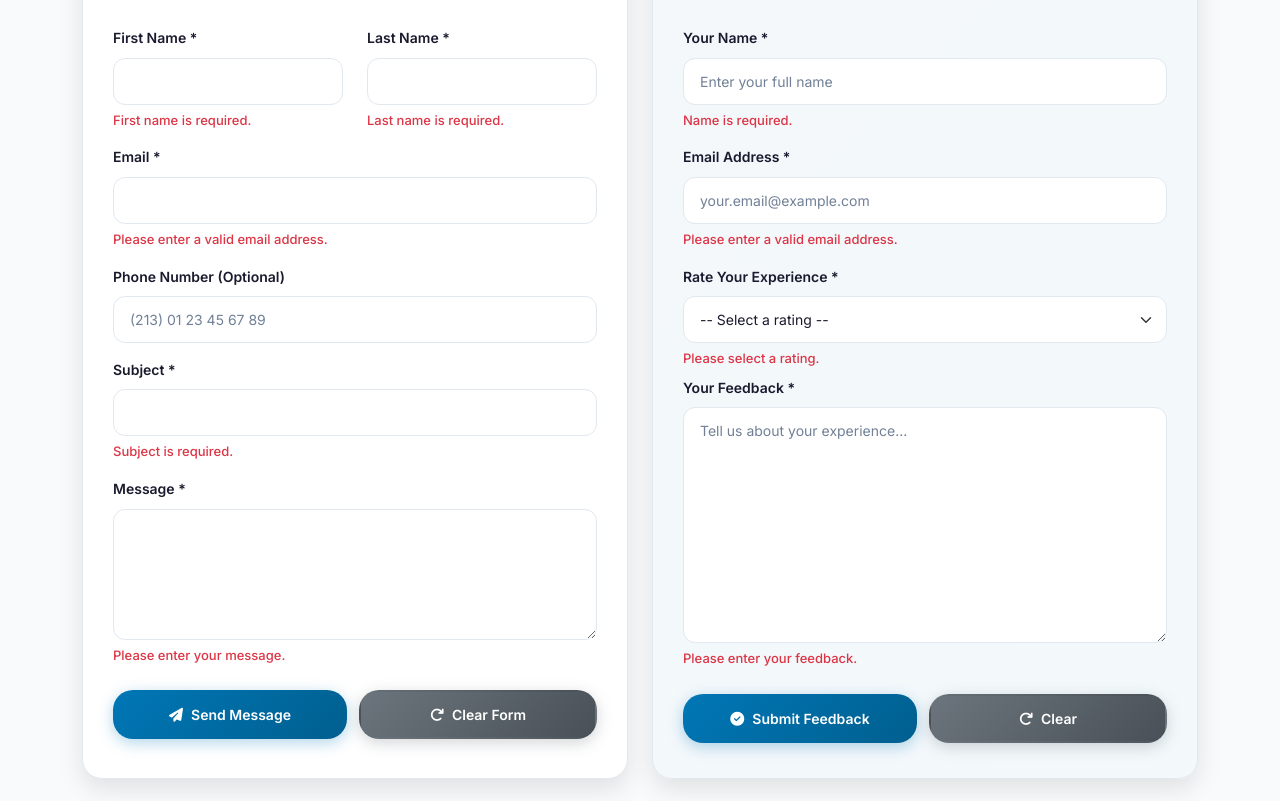
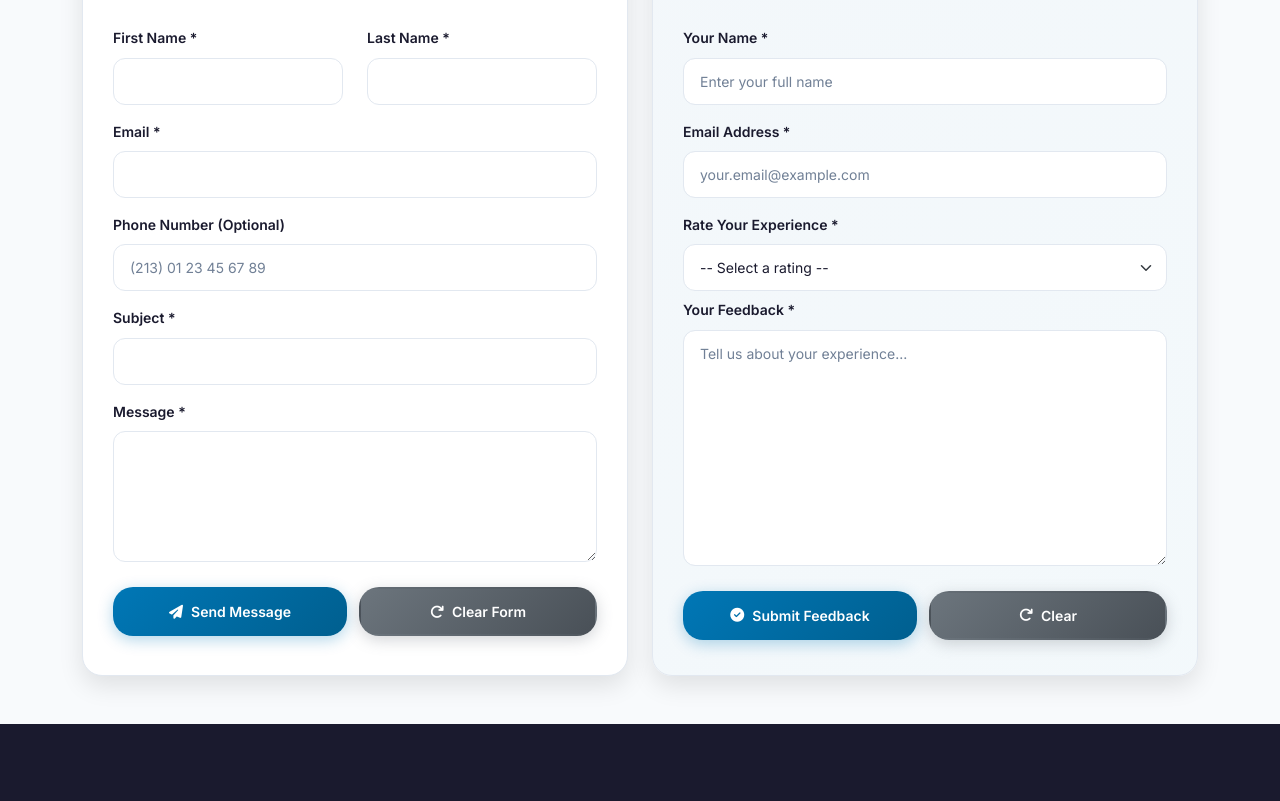
Before and after one commit to Anis-Dje/Clinic, a plain HTML site: page contact.html in a window 1280 px wide. Shown: the part 2021-2822 px from the top of the page. Drawn offline with nearby package versions, Linux system fonts and the light colour scheme.

Commit message:
Last te3 lkhr te3 lkhr khlas

```diff
--- a/contact.html
+++ b/contact.html
@@ -161,19 +161,16 @@
                                 <div class="col-md-6 mb-3">
                                     <label for="contactFirstName" class="form-label">First Name *</label>
                                     <input type="text" class="form-control" id="contactFirstName" required>
-                                    <div class="invalid-feedback">First name is required.</div>
                                 </div>
                                 <div class="col-md-6 mb-3">
                                     <label for="contactLastName" class="form-label">Last Name *</label>
                                     <input type="text" class="form-control" id="contactLastName" required>
-                                    <div class="invalid-feedback">Last name is required.</div>
                                 </div>
                             </div>
 
                             <div class="mb-3">
                                 <label for="contactEmail" class="form-label">Email *</label>
                                 <input type="email" class="form-control" id="contactEmail" required>
-                                <div class="invalid-feedback">Please enter a valid email address.</div>
                             </div>
 
                             <div class="mb-3">
@@ -184,13 +181,11 @@
                             <div class="mb-3">
                                 <label for="contactSubject" class="form-label">Subject *</label>
                                 <input type="text" class="form-control" id="contactSubject" required>
-                                <div class="invalid-feedback">Subject is required.</div>
                             </div>
 
                             <div class="mb-3">
                                 <label for="contactMessage" class="form-label">Message *</label>
                                 <textarea class="form-control" id="contactMessage" rows="5" required></textarea>
-                                <div class="invalid-feedback">Please enter your message.</div>
                             </div>
 
                             <div id="contactSuccessMessage" class="alert alert-success alert-dismissible fade show" style="display: none;">
@@ -226,13 +221,11 @@
                             <div class="mb-3">
                                 <label for="feedbackName" class="form-label">Your Name *</label>
                                 <input type="text" class="form-control" id="feedbackName" placeholder="Enter your full name" required>
-                                <div class="invalid-feedback">Name is required.</div>
                             </div>
 
                             <div class="mb-3">
                                 <label for="feedbackEmail" class="form-label">Email Address *</label>
                                 <input type="email" class="form-control" id="feedbackEmail" placeholder="your.email@example.com" required>
-                                <div class="invalid-feedback">Please enter a valid email address.</div>
                             </div>
 
                             <div class="mb-3">
@@ -245,13 +238,11 @@
                                     <option value="2">⭐⭐ Fair</option>
                                     <option value="1">⭐ Poor</option>
                                 </select>
-                                <div class="invalid-feedback">Please select a rating.</div>
                             </div>
 
                             <div class="mb-3" style="margin-top: -8px;">
                                 <label for="feedbackText" class="form-label">Your Feedback *</label>
                                 <textarea class="form-control" id="feedbackText" rows="10" placeholder="Tell us about your experience..." required></textarea>
-                                <div class="invalid-feedback">Please enter your feedback.</div>
                             </div>
 
                             <div id="feedbackSuccessMessage" class="alert alert-success alert-dismissible fade show" style="display: none;">
```
